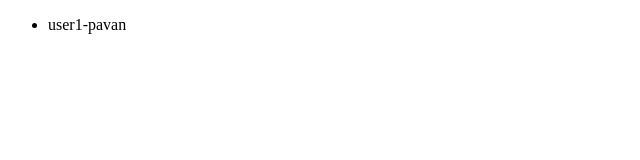
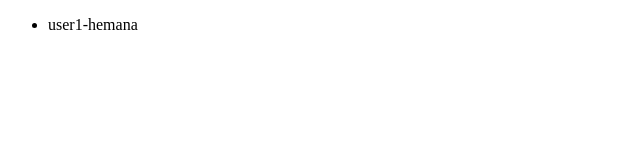
Before and after one commit to hemanaghanta/sigmalabs5, a plain HTML site: page index.html in a window 1280 px wide. Shown: the full height of the page, 0-640 px from the left. Drawn offline with Linux system fonts and the light colour scheme.

Commit message:
Update index.html

```diff
--- a/index.html
+++ b/index.html
@@ -7,7 +7,7 @@
 
 <body>
 <ul>
-<li>user1-pavan</li>
+<li>user1-hemana</li>
 </ul>
 </body>
 </html>
```
